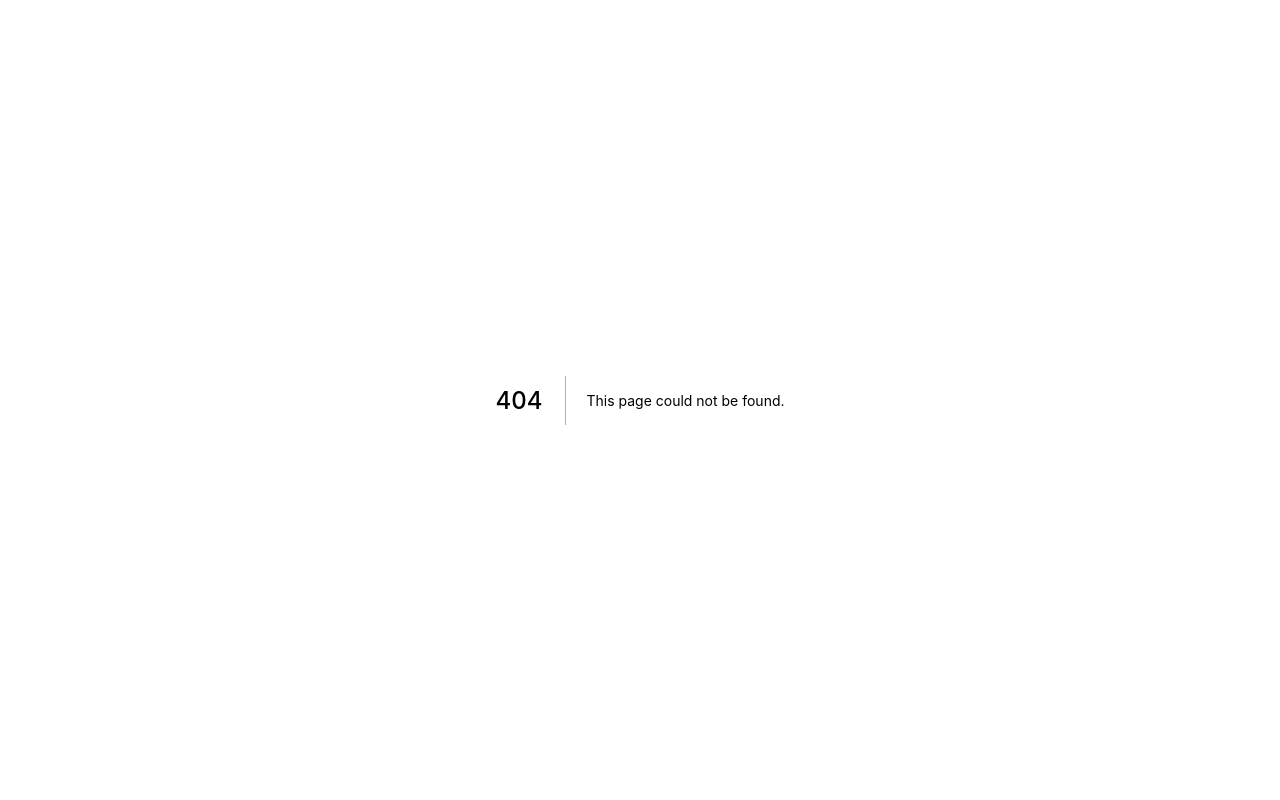
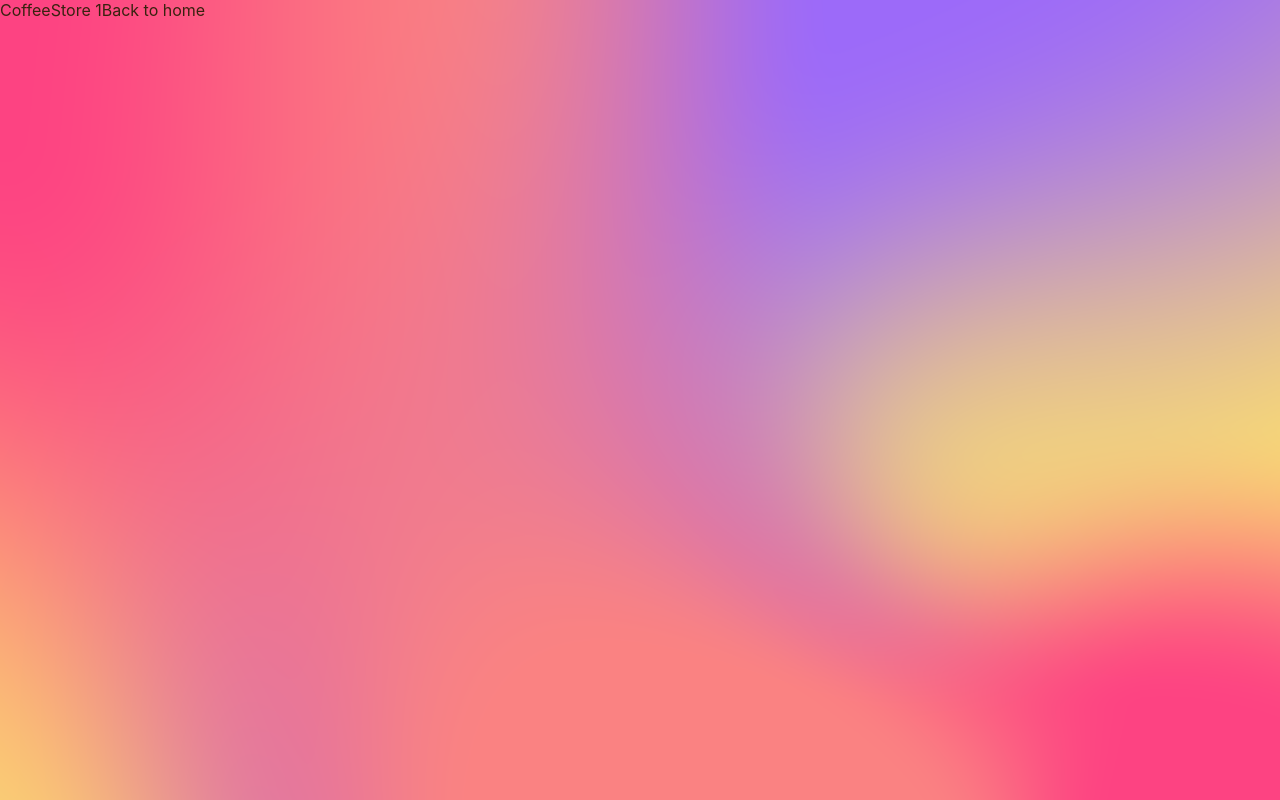
Before and after one commit to human2l/coffee-detector, a Next.js app: page /coffee-store/1 in a window 1280 px wide. Before the commit this address had no page. Built offline with nearby package versions, Linux system fonts and the light colour scheme.

Commit message:
add page /coffe-store

```diff
--- /dev/null
+++ b/pages/coffee-store/[id].js
@@ -0,0 +1,16 @@
+import { useRouter } from "next/router";
+import Link from "next/link";
+
+const CoffeeStore = () => {
+  const router = useRouter();
+  return (
+    <div>
+      CoffeeStore {router.query.id}
+      <Link href="/">
+        <a>Back to home</a>
+      </Link>
+    </div>
+  );
+};
+
+export default CoffeeStore;
```
